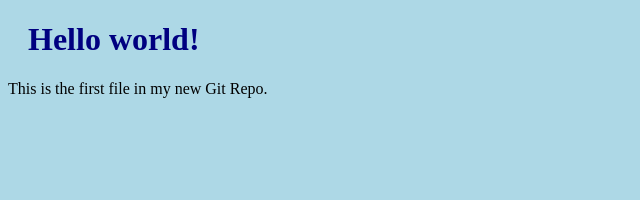
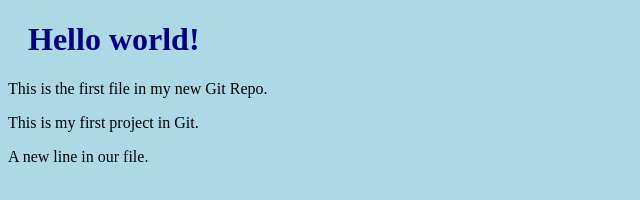
Before and after one commit to SurabhiT98/hello-world, a plain HTML site: page index.html in a window 1280 px wide. Shown: the whole page, without its empty margins (0-640 px from the left). Drawn offline with Linux system fonts and the light colour scheme.

Commit message:
Updated index.html file

```diff
--- a/index.html
+++ b/index.html
@@ -8,6 +8,9 @@
 
 <h1>Hello world!</h1>
 <p>This is the first file in my new Git Repo.</p>
+<p> This is my first project in Git. </p>
+<p> A new line in our file. </p>
+
 
 </body>
 </html>
```
